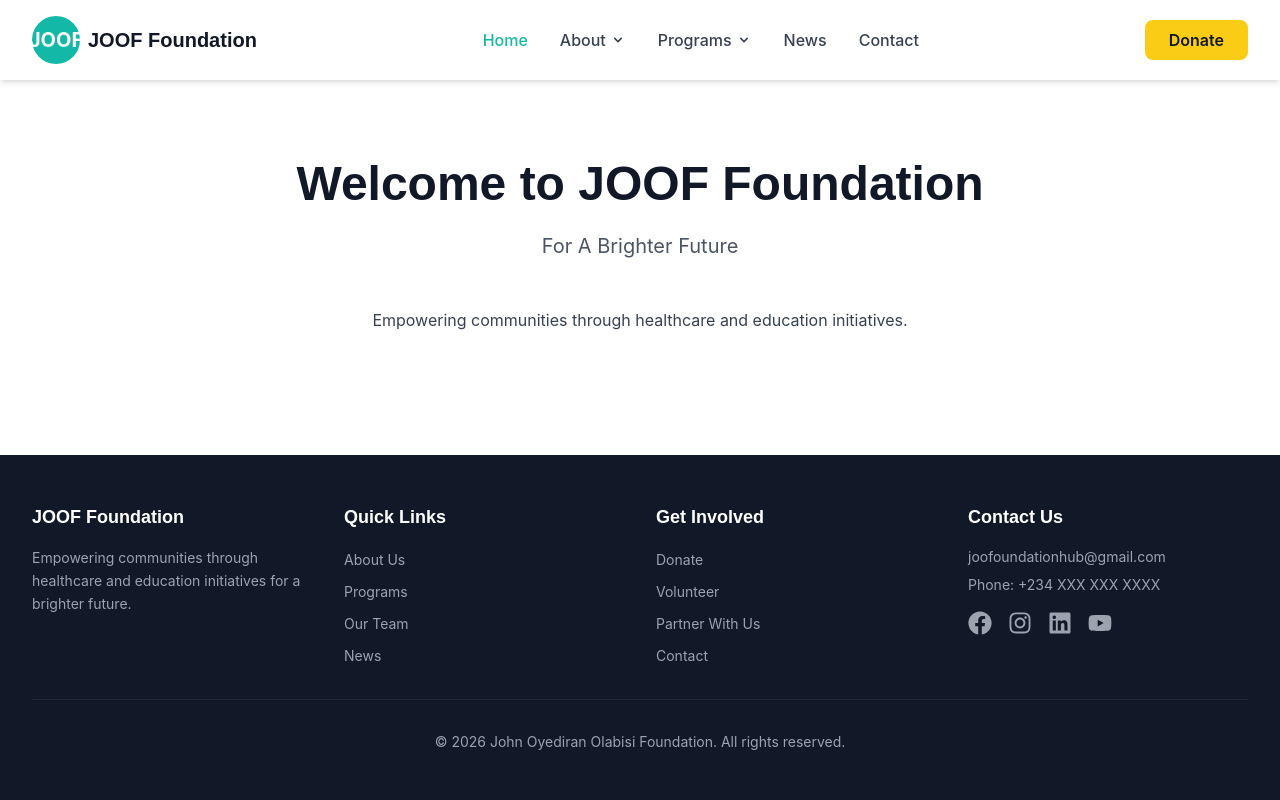
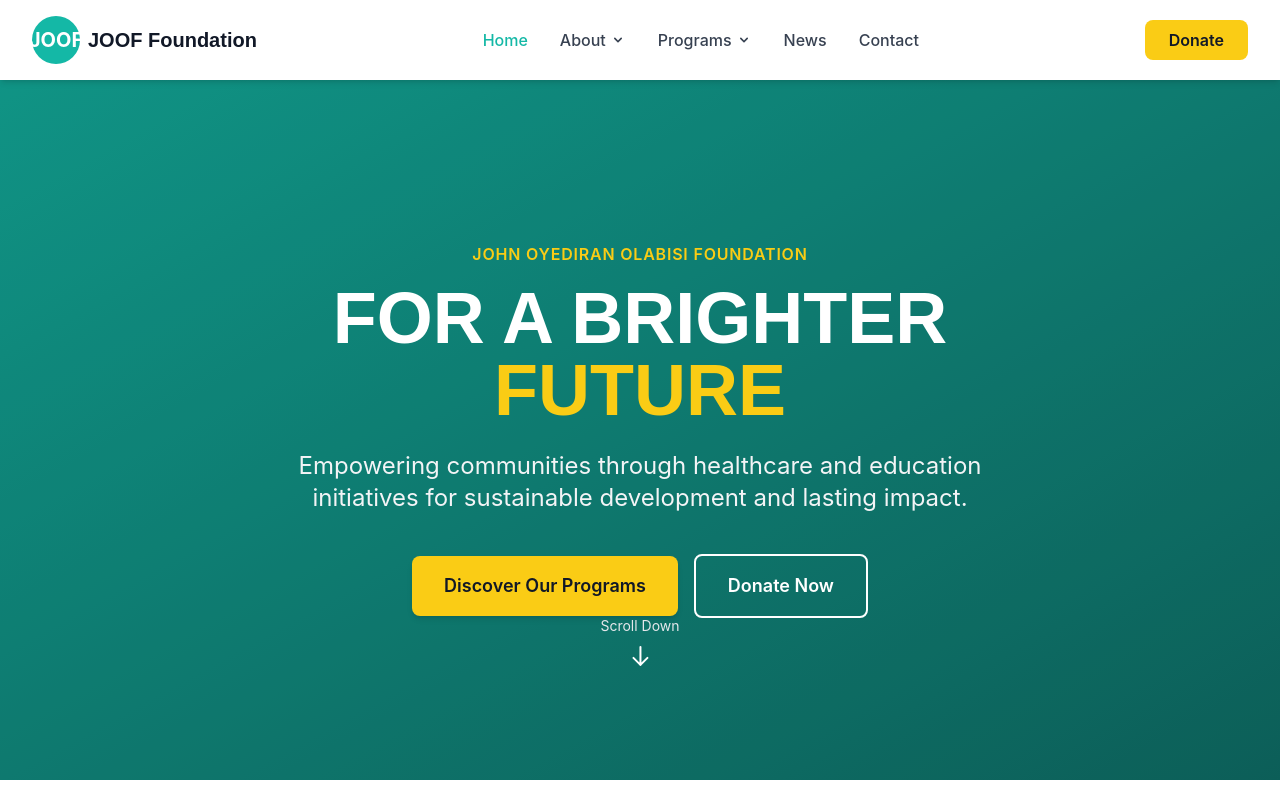
Before and after one commit to jil-lab/joof, a React (Vite) app: page / in a window 1280 px wide. Shown: the top 800 px of the page. Built offline with nearby package versions, Linux system fonts and the light colour scheme.

Commit message:
phase 3 - Home Page is developed now

```diff
--- a/src/pages/Home.jsx
+++ b/src/pages/Home.jsx
@@ -1,17 +1,19 @@
+import Hero from '../components/home/Hero';
+import MissionSection from '../components/home/MissionSection';
+import DualFocus from '../components/home/DualFocus';
+import ImpactStats from '../components/home/ImpactStats';
+import TestimonialsCarousel from '../components/home/TestimonialsCarousel';
+import Newsletter from '../components/home/Newsletter';
+
 const Home = () => {
   return (
-    <div className="container-custom section">
-      <h1 className="text-4xl md:text-5xl font-bold text-center mb-6">
-        Welcome to JOOF Foundation
-      </h1>
-      <p className="text-xl text-center text-gray-600">
-        For A Brighter Future
-      </p>
-      <div className="mt-12 text-center">
-        <p className="text-gray-700">
-          Empowering communities through healthcare and education initiatives.
-        </p>
-      </div>
+    <div>
+      <Hero />
+      <MissionSection />
+      <DualFocus />
+      <ImpactStats />
+      <TestimonialsCarousel />
+      <Newsletter />
     </div>
   );
 };
```
